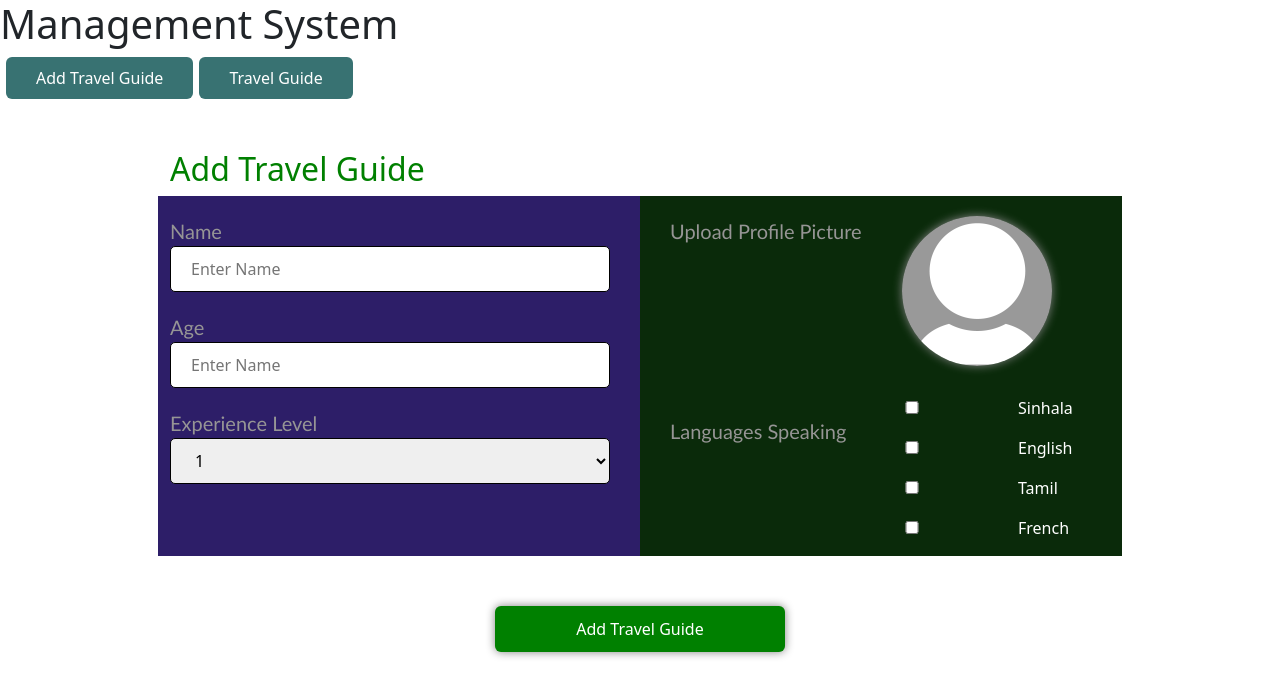
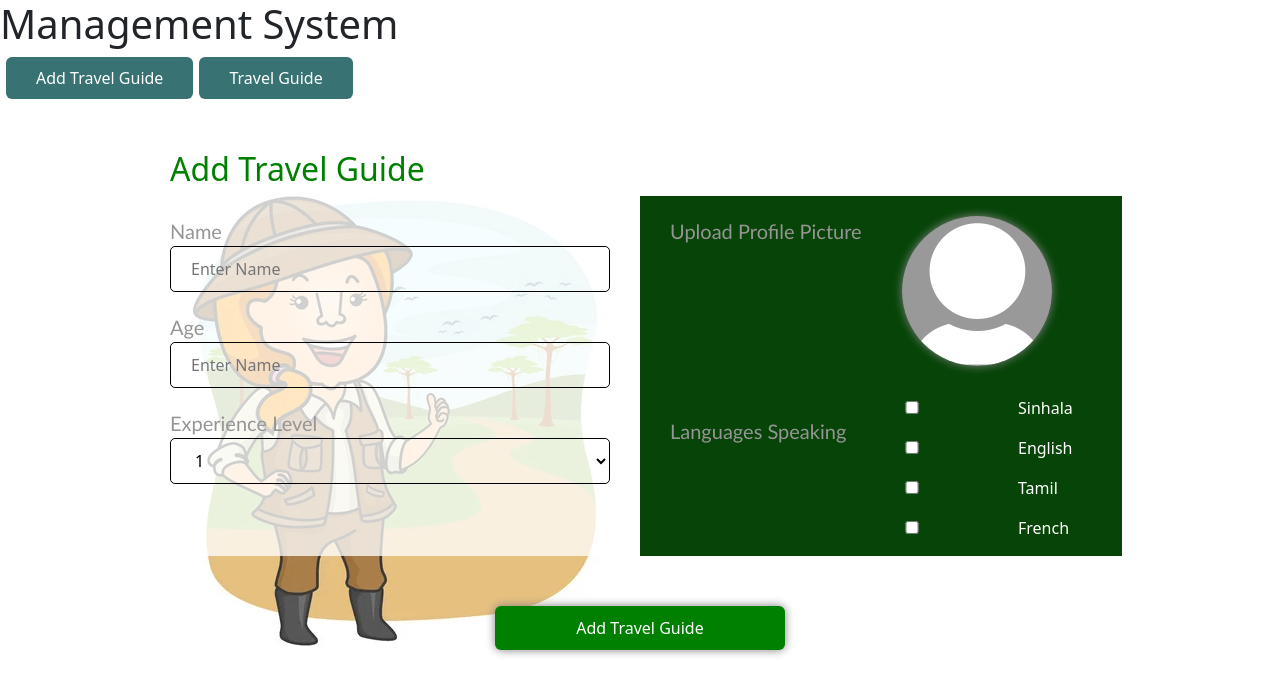
Before and after one commit to kavisliit/HCL_Training_Group_A, an Angular app in the folder Frontend/: page /addTravelGuide in a window 1280 px wide. Shown: the top 696 px of the page. Built offline with nearby package versions, Linux system fonts and the light colour scheme.

Commit message:
Add profile picture upload in add travel guide

```diff
--- a/Frontend/src/app/travel-guide-add/travel-guide-add.component.css
+++ b/Frontend/src/app/travel-guide-add/travel-guide-add.component.css
@@ -1,15 +1,20 @@
 .second-col{
-    background-color: rgb(10, 42, 10);
+    background-color: rgb(6, 68, 7);
     padding-left: 30px;
 }
 
 .first-col{
-    background-color: rgb(45, 30, 104);
+    background-color: rgba(255, 255, 255, 0.76);
     padding-right: 30px;
 }
 
 .container-main{
     padding: 50px 100px;
+}
+
+.form-div-above{
+    background-image: url('../../assets/images/travel-guide.png');
+    background-repeat: no-repeat;
 }
 
 .pro-Pic-Upload{
@@ -35,6 +40,7 @@ input, select{
     padding: 10px 20px;
     border-radius: 5px;
     border: 1px solid black;
+    background-color: transparent;
 }
 
 input:focus, select:focus{
@@ -63,11 +69,14 @@ button{
     margin: 50px auto;
     padding-top: 10px;
     padding-bottom: 10px;
+    border: 0px;
 }
 
 button:hover{
     box-shadow: 0px 0px 20px grey;
     color: white;
+    background-color: green;
+    border: 0px;
 }
 
 .button-shadow{
--- a/Frontend/src/app/travel-guide-add/travel-guide-add.component.html
+++ b/Frontend/src/app/travel-guide-add/travel-guide-add.component.html
@@ -1,6 +1,6 @@
 <div class="container container-main">
     <h2>Add Travel Guide</h2>
-    <div>
+    <div class="form-div-above">
         <form>
             <div class="row">
                 <div class="col first-col">
@@ -24,8 +24,8 @@
                         </div>
                         <div class="col">
                             <label for="proimage">
-                                <input type="file" accept="image/*" name="proimage" id="proimage" class="pro-Pic-Upload" required>
-                                <img id="proPic" class="pro-pic button-shadow" src={{travel_pro_image}} onclick="getProImage()" />
+                                <input type="file" accept="image/*" name="proimage" id="proimage" class="pro-Pic-Upload" (change)="getProImage($event)" required>
+                                <img id="proPic" class="pro-pic button-shadow" [src]="travel_pro_image" />
                             </label>
                         </div>
                     </div>
--- a/Frontend/src/app/travel-guide-add/travel-guide-add.component.ts
+++ b/Frontend/src/app/travel-guide-add/travel-guide-add.component.ts
@@ -6,15 +6,19 @@ import { Component, OnInit } from '@angular/core';
   styleUrls: ['./travel-guide-add.component.css']
 })
 export class TravelGuideAddComponent implements OnInit {
+  constructor() { }
+
+  ngOnInit(): void {}
+
   public travel_pro_image = "../../assets/images/default-profile-pic.jpg";
 
-  getProImage(){
-    console.log("image Clicked...");
+  getProImage(event:any){
+    if(event.target.files){
+      var reader = new FileReader();
+      reader.readAsDataURL(event.target.files[0]);
+      reader.onload = (eventPara:any) => {
+        this.travel_pro_image = eventPara.target.result;
+      }
+    }
   }
-
-  constructor() { }
-
-  ngOnInit(): void {
-  }
-
 }
```
Also changed, not shown: Frontend/src/assets/Images/travel-guide.png (added).
